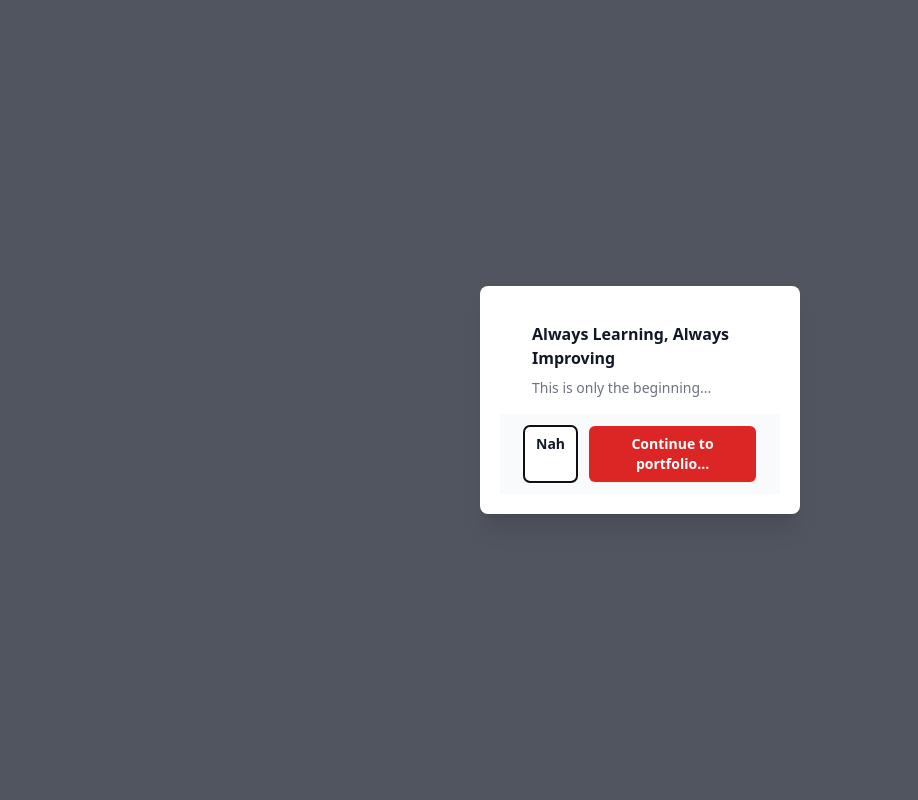
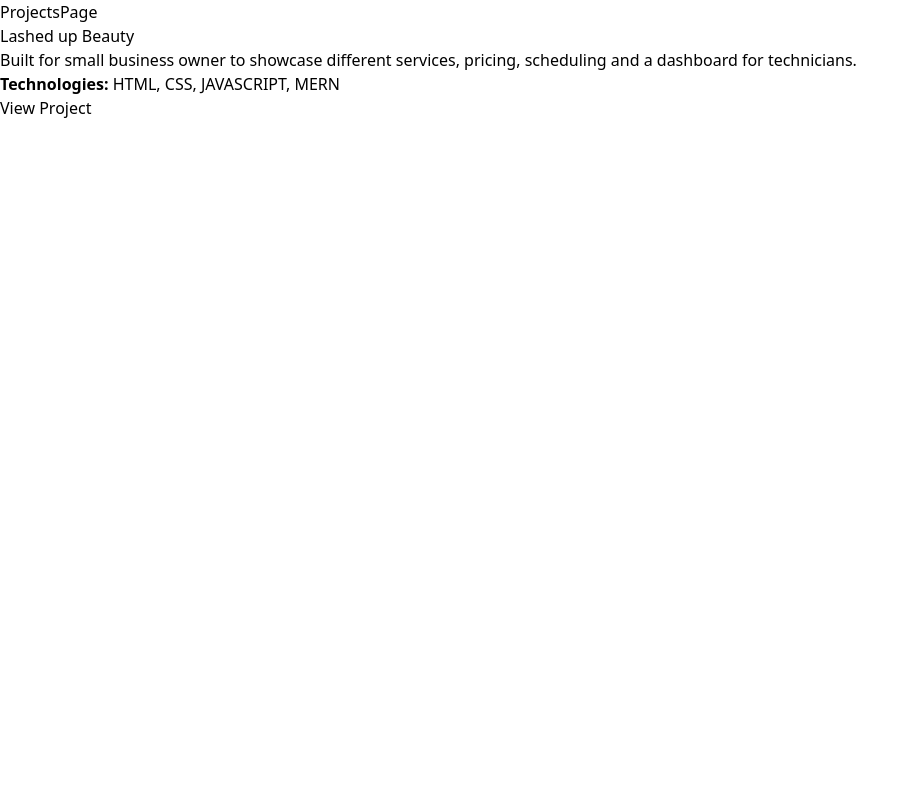
Before and after one commit to galessalazar/gale_salazar, a React (Vite) app in the folder client/: page /galessalazar/gale_salazar/projects in a window 1280 px wide. Shown: the top 800 px of the page, without its empty margins (0-918 px from the left). Built offline with nearby package versions, Linux system fonts and the light colour scheme.

Commit message:
redirected projects page

```diff
--- a/client/src/App.jsx
+++ b/client/src/App.jsx
@@ -4,7 +4,6 @@ import {
   BrowserRouter as Router,
   Route,
   Routes,
-  Navigate,
 } from "react-router-dom";
 import Modal from "./components/modal";
 import TypeWriterWithSound from "./components/TypeWriterWithSound";
@@ -13,7 +12,7 @@ import ProjectsPage from "./components/ProjectsPage";
 const App = () => {
   const [open, setOpen] = useState(true);
   const [text, setText] = useState("");
-  const [typingComplete, setTypingComplete] = useState(false);
+  // const [typingComplete, setTypingComplete] = useState(false);
   const fullText = "Projects";
 
   const startTyping = () => {
@@ -32,8 +31,8 @@ const App = () => {
         sound.play();
         index++;
         setTimeout(typeLetter, 400);
-      } else{
-        setTypingComplete(true);
+        // } else{
+        //   setTypingComplete(true);
       }
     };
 
@@ -42,10 +41,16 @@ const App = () => {
 
   return (
     <Router basename="/galessalazar/gale_salazar">
-      <Background>
-        <Modal open={open} setOpen={setOpen} onContinue={startTyping} />
-        <TypeWriterWithSound text={text} />
-
+      <Routes>
+        <Route
+          path="/"
+          element={
+            <Background>
+              <Modal open={open} setOpen={setOpen} onContinue={startTyping} />
+              <TypeWriterWithSound text={text} />
+            </Background>
+          }
+        />
         {/* {typingComplete && (
             <h2
               style={{ cursor: "pointer", color: "black", textAlign: "center" }}
@@ -55,15 +60,9 @@ const App = () => {
         )
         } */}
 
-        <Routes>
-          <Route path="/" element={<Navigate to="/projects" />} />
-          <Route path="/projects" element={<Background>
-            <ProjectsPage />
-            </Background>
-            }
-             />
-        </Routes>
-      </Background>
+        {/* <Route path="/" element={<Navigate to="/projects" />} /> */}
+        <Route path="/projects" element={<ProjectsPage />} />
+      </Routes>
     </Router>
   );
 };
```
